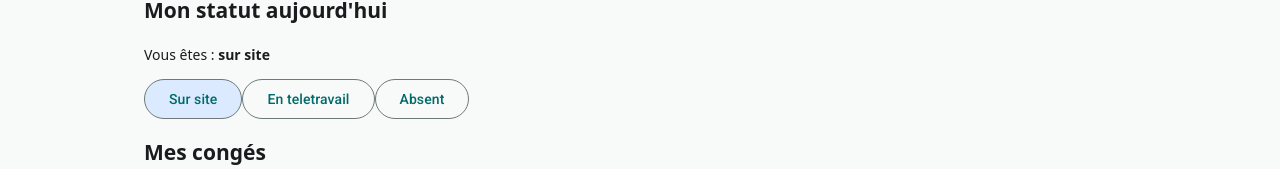
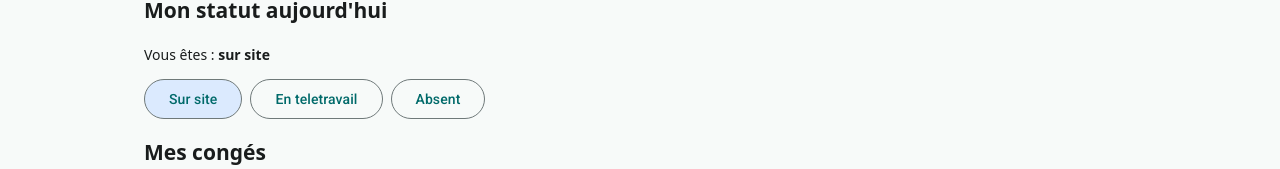
Before and after one commit to js8831/angular-tp-bonus, an Angular app: page / in a window 1280 px wide. Shown: the part 464-633 px from the top of the page. Built offline with nearby package versions, Linux system fonts and the light colour scheme.

Commit message:
fix: minor changes

```diff
--- a/src/app/pages/add-employee/add-employee.html
+++ b/src/app/pages/add-employee/add-employee.html
@@ -38,5 +38,7 @@
   <p>
     Aperçu : {{ employeeForm.firstName().value() }} {{ employeeForm.lastName().value() }},
     {{ employeeForm.job().value() }} ({{ employeeForm.department().value() }})
+    <!-- Si remote est true, affiche "En télétravail", sinon affiche "Sur site" -->
+    {{ employeeForm.remote().value() ? '- En télétravail' : '- Sur site' }}
   </p>
 </form>
--- a/src/app/pages/home/home.css
+++ b/src/app/pages/home/home.css
@@ -2,3 +2,7 @@
 [aria-pressed='true'] {
   background-color: #dbeafe;
 }
+
+.status-actions {
+  margin-right: 0.5rem;
+}
--- a/src/app/pages/home/home.html
+++ b/src/app/pages/home/home.html
@@ -27,6 +27,7 @@
     Vous êtes : <strong>{{ status() }}</strong>
   </p>
   <button
+    class="status-actions"
     matButton="outlined"
     [attr.aria-pressed]="status() === 'sur site'"
     type="button"
@@ -35,6 +36,7 @@
     Sur site
   </button>
   <button
+    class="status-actions"
     matButton="outlined"
     [attr.aria-pressed]="status() === 'en télétravail'"
     type="button"
@@ -43,6 +45,7 @@
     En teletravail
   </button>
   <button
+    class="status-actions"
     matButton="outlined"
     [attr.aria-pressed]="status() === 'absent'"
     type="button"
```
